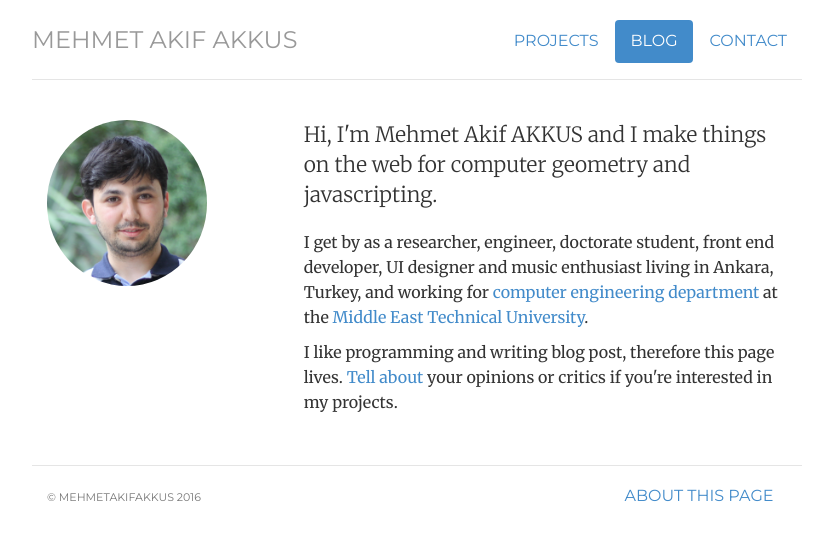
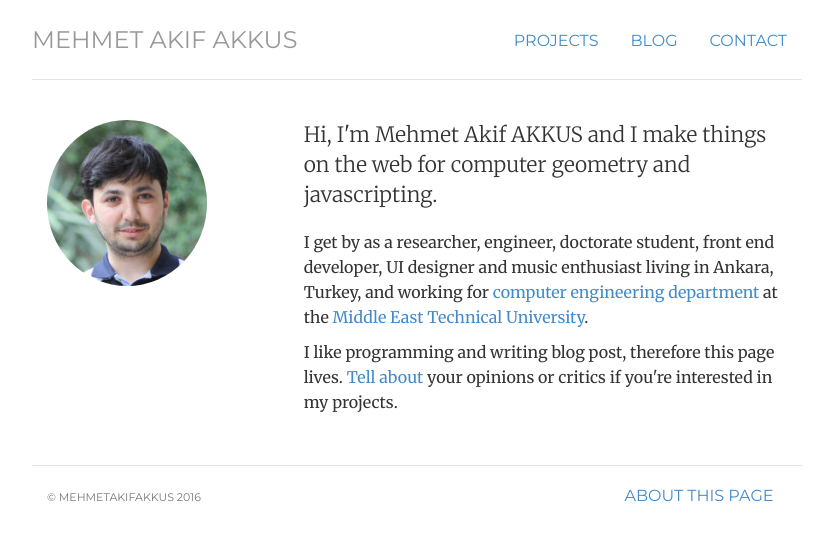
Before and after one commit to mehmetakifakkus/mehmetakifakkus.github.io, a Jekyll site: the page built from index.html, in a window 1280 px wide. Shown: the top 541 px of the page, without its empty margins (223-1056 px from the left). Built offline with Jekyll 4.4.1, drawn with Linux system fonts in a browser that asks for light colours.

Commit message:
Update default.html

```diff
--- a/_layouts/default.html
+++ b/_layouts/default.html
@@ -30,9 +30,9 @@
 
 	<div class="header">
 		<ul class="nav nav-pills pull-right">
-			<li class="passive"><a href="/projects" title="Projects">Projects</a></li>
-			<li class="active"><a href="/blog" title="Notes">Blog</a></li>
-			<li class="passive"><a href="/contact" title="Contact">Contact</a></li>
+			<li id="projects_page" class="passive"><a href="/projects" title="Projects">Projects</a></li>
+			<li id="blog_page" class="passive"><a href="/blog" title="Notes">Blog</a></li>
+			<li id="contact_page" class="passive"><a href="/contact" title="Contact">Contact</a></li>
 		</ul>
 		<h3 class="text-muted"><a href="/">Mehmet Akif AKKUS</a></h3>
 	</div> <!-- /header -->
```
